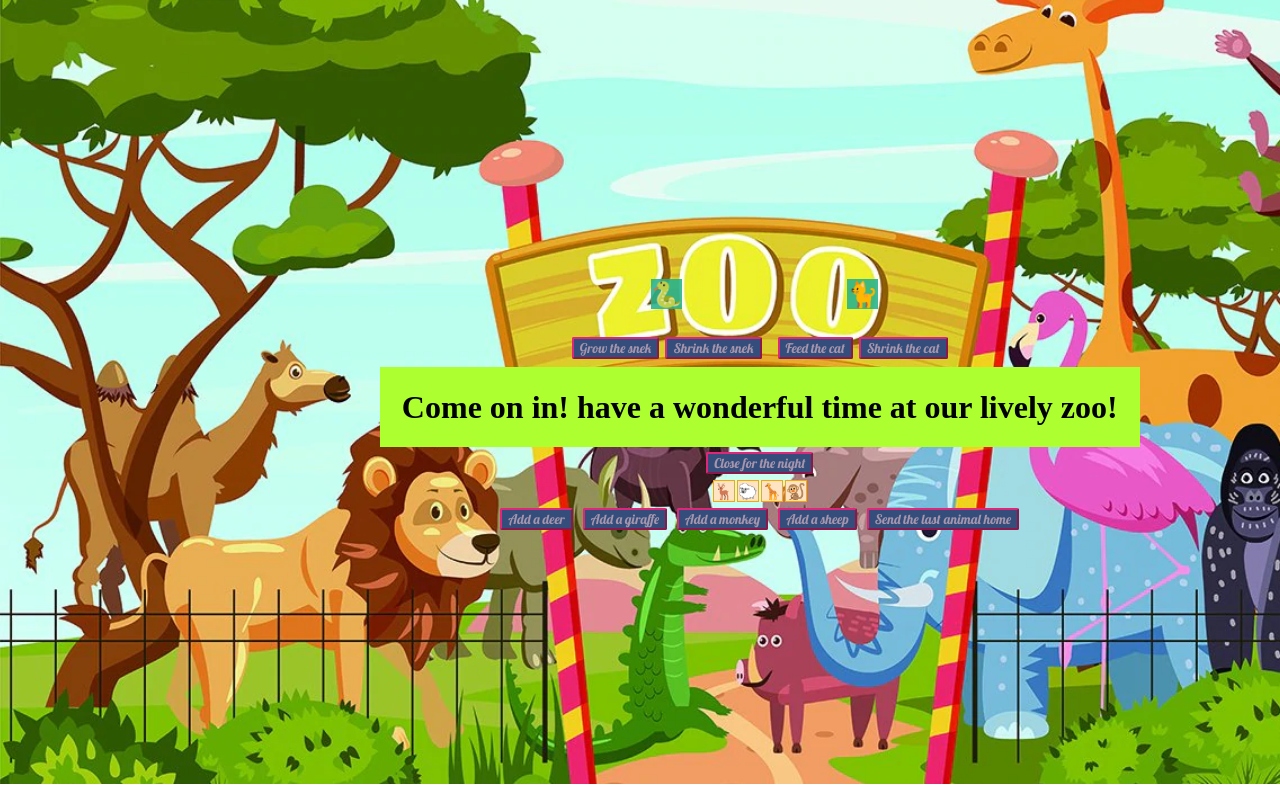
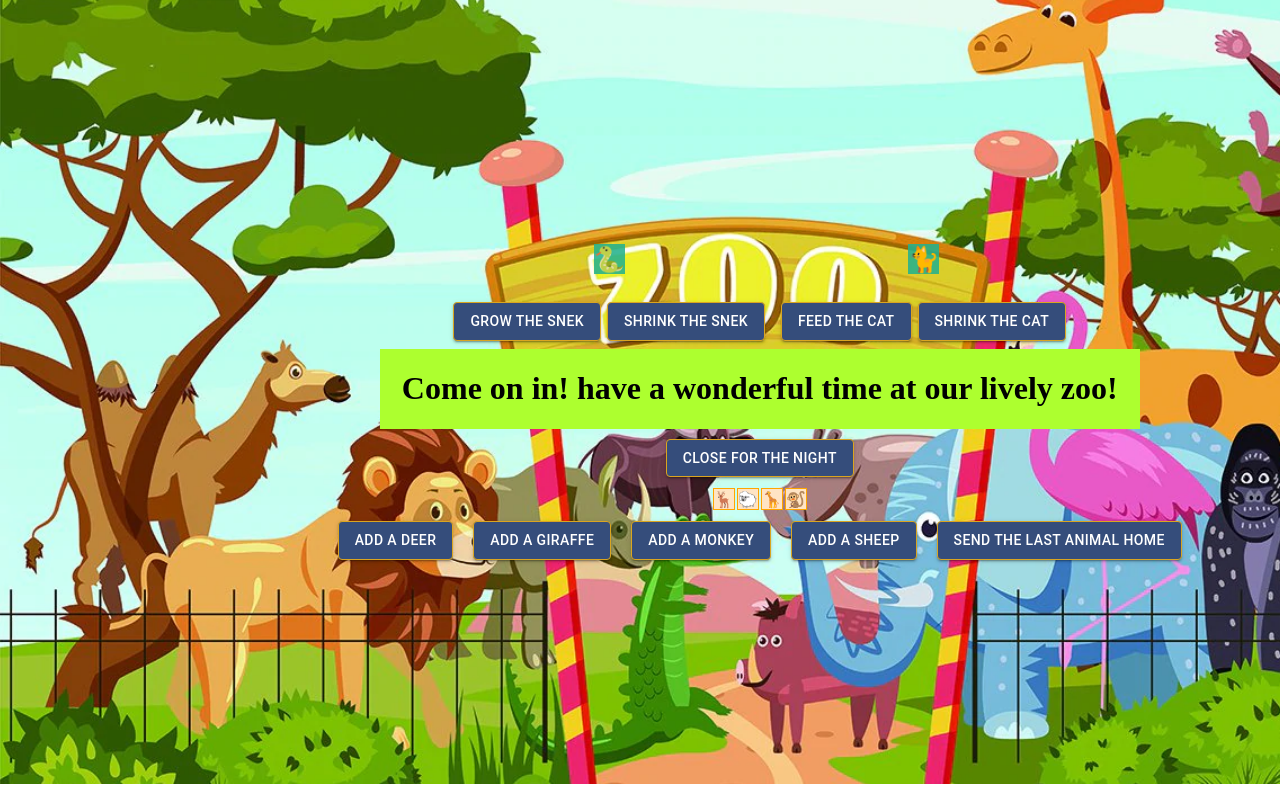
Before and after one commit to Chad-Stabler/busy-farm, a React (Create React App) app: page / in a window 1280 px wide. Shown: the top 800 px of the page. Built offline with nearby package versions, Linux system fonts and the light colour scheme; a web font is replaced by a local one.

Commit message:
all buttons replaced with custom component from MUI

```diff
--- a/src/App.js
+++ b/src/App.js
@@ -3,6 +3,7 @@ import { useState } from 'react';
 import OpenOrClosed from './OpenOrClosed';
 import backgroundImg from './background.jpg';
 import Stampede from './Stampede';
+import CustomButton from './CustomButton';
 
 
 function App() {
@@ -28,27 +29,27 @@ function App() {
         <div className='competitor'>
           <p style={{ fontSize: `${snakeSize}px` }}> {snakeSize > 80 ? '🐉' : '🐍'}</p>
           <div>
-            <button disabled={!isOpen} onClick={() => setSnakeSize(snakeSize + 10)}>Grow the snek</button>
-            <button disabled={!isOpen} onClick={() => setSnakeSize(snakeSize - 10)}>Shrink the snek</button>
+            <CustomButton disabled={!isOpen} onClick={() => setSnakeSize(snakeSize + 10)}>Grow the snek</CustomButton>
+            <CustomButton disabled={!isOpen} onClick={() => setSnakeSize(snakeSize - 10)}>Shrink the snek</CustomButton>
           </div>
         </div>
         <div className='competitor'>
           <p style={{ fontSize: `${lionSize}px` }}> {lionSize > 80 ? '🦁' : '🐈'}</p>
           <div>
-            <button disabled={!isOpen} onClick={() => setLionSize(lionSize + 10)}>Feed the cat</button>
-            <button disabled={!isOpen} onClick={() => setLionSize(lionSize - 10)}>Shrink the cat</button>
+            <CustomButton disabled={!isOpen} onClick={() => setLionSize(lionSize + 10)}>Feed the cat</CustomButton>
+            <CustomButton disabled={!isOpen} onClick={() => setLionSize(lionSize - 10)}>Shrink the cat</CustomButton>
           </div>
         </div>
       </div>
       <OpenOrClosed isOpen={isOpen} />
-      <button onClick={() => setIsOpen(!isOpen)}>{isOpen ? 'Close for the night' : 'Open for the day'}</button>
+      <CustomButton onClick={() => setIsOpen(!isOpen)}>{isOpen ? 'Close for the night' : 'Open for the day'}</CustomButton>
       <div className='stampede'>
         <Stampede animals={animals}/>
-        <button disabled={!isOpen} onClick={() => handleAnimalClick('deer')}>Add a deer</button>
-        <button disabled={!isOpen} onClick={() => handleAnimalClick('giraffe')}>Add a giraffe</button>
-        <button disabled={!isOpen} onClick={() => handleAnimalClick('monkey')}>Add a monkey</button>
-        <button disabled={!isOpen} onClick={() => handleAnimalClick('sheep')}>Add a sheep</button>
-        <button disabled={!isOpen} onClick={() => handleRetireClick()}>Send the last animal home</button>
+        <CustomButton disabled={!isOpen} onClick={() => handleAnimalClick('deer')}>Add a deer</CustomButton>
+        <CustomButton disabled={!isOpen} onClick={() => handleAnimalClick('giraffe')}>Add a giraffe</CustomButton>
+        <CustomButton disabled={!isOpen} onClick={() => handleAnimalClick('monkey')}>Add a monkey</CustomButton>
+        <CustomButton disabled={!isOpen} onClick={() => handleAnimalClick('sheep')}>Add a sheep</CustomButton>
+        <CustomButton disabled={!isOpen} onClick={() => handleRetireClick()}>Send the last animal home</CustomButton>
       </div>
     </div>
   );
--- /dev/null
+++ b/src/CustomButton.js
@@ -0,0 +1,12 @@
+import { Button } from '@mui/material';
+
+
+export default function CustomButton({ disabled, onClick, children, color = '#354d7b', border = '1px solid goldenrod', margin = '10px', variant = 'contained' }) {
+  return (<Button disabled={disabled} variant={variant} onClick={onClick} sx={{
+    background: color,
+    border: border,
+    margin: margin
+  }}>
+    {children}
+  </Button>);
+}
```
